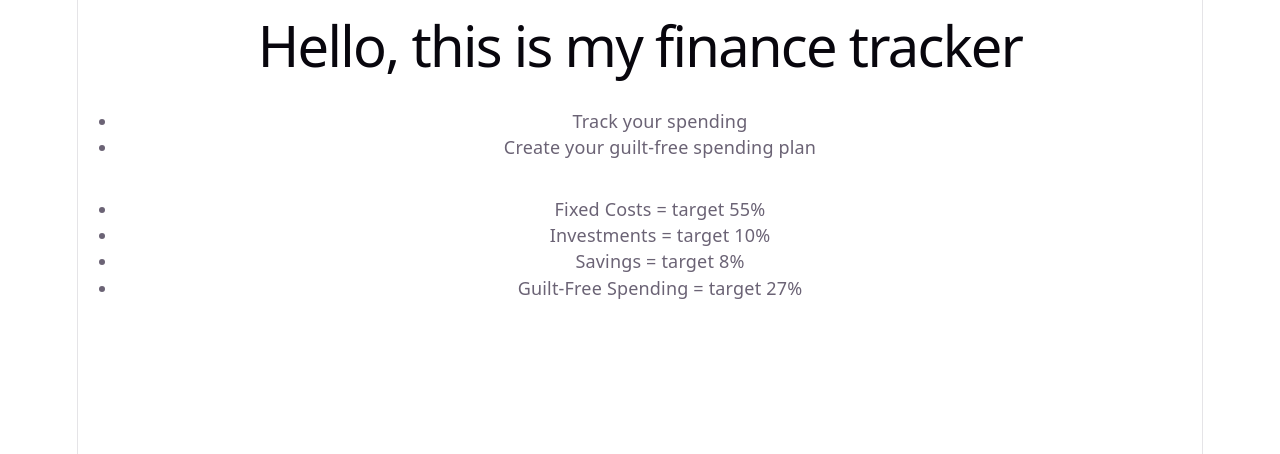
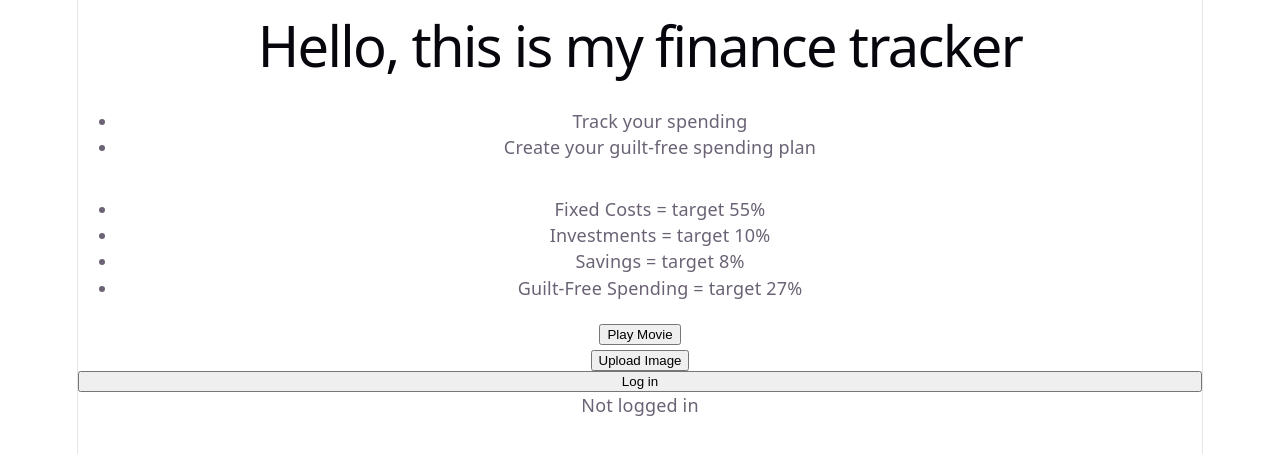
Before and after one commit to MikeMan161/Financial-Dashboard, a React (Vite) app in the folder frontend/financial-tracker-client/: page / in a window 1280 px wide. Shown: the top 454 px of the page. Built offline with nearby package versions, Linux system fonts and the light colour scheme.

Commit message:
Feat: Created the first connection to the backend with TanStack Query!

```diff
--- a/frontend/financial-tracker-client/src/App.tsx
+++ b/frontend/financial-tracker-client/src/App.tsx
@@ -1,4 +1,7 @@
+import { useState } from 'react'
+import { login } from './api/auth'
 import Bucket from './components/Bucket'
+import Toolbar from './components/testing'
 
 const buckets = [
   { name: "Fixed Costs", percent: 55 },
@@ -8,6 +11,18 @@ const buckets = [
 ];
 
 function App() {
+  const [token, setToken] = useState<string | null>(null);
+
+  async function handleLogin() {
+    try {
+      const newToken = await login("user@example.com", "string");
+      setToken(newToken);
+      console.log("Token Recieved:", newToken);
+    } catch (error) {
+      console.error("login failed:", error);
+    }
+  }
+
   return (
     <>
       <h1>Hello, this is my finance tracker</h1>
@@ -21,6 +36,12 @@ function App() {
 
         ))}
       </ul>
+      <Toolbar
+        onPlayMovie={() => alert('Playing')}
+        onUploadImage={() => alert('Uploading')}
+      />
+      <button onClick={handleLogin}>Log in</button>
+      <p>{token ? "Logged in" : "Not logged in"}</p>
     </>
   );
 }
--- /dev/null
+++ b/frontend/financial-tracker-client/src/api/auth.ts
@@ -0,0 +1,20 @@
+const API_URL = "http://localhost:8000"
+
+export async function login(email: string, password: string): Promise<string> {
+    const body = new URLSearchParams();
+    body.append("username", email);
+    body.append("password", password);
+
+    const response = await fetch(`${API_URL}/auth/login`, {
+        method: "POST",
+        headers: { "Content-Type": "application/x-www-form-urlencoded" },
+        body: body,
+    });
+
+    if (!response.ok) {
+        throw new Error("Login failed");
+    }
+
+    const data = await response.json();
+    return data.access_token;
+}
--- /dev/null
+++ b/frontend/financial-tracker-client/src/components/testing.tsx
@@ -0,0 +1,32 @@
+ type ToolbarProps = {
+  onPlayMovie: () => void;
+  onUploadImage: () => void;
+};
+
+type ButtonProps = {
+    onClick: () => void;
+    children: React.ReactNode
+}
+ export default function Toolbar({ onPlayMovie, onUploadImage}: ToolbarProps){
+    return (
+        <div>
+            <Button onClick ={onPlayMovie}>
+                Play Movie
+            </Button>
+            <Button onClick={onUploadImage}>
+                Upload Image
+            </Button>
+        </div>
+    );
+ }
+
+ function Button({onClick, children}: ButtonProps) {
+    return (
+        <div>
+            <button onClick={onClick}>
+                {children}
+            </button>
+        </div>
+    );
+
+ }
```
